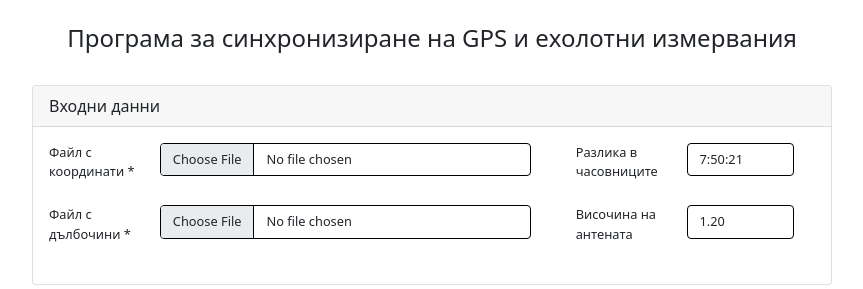
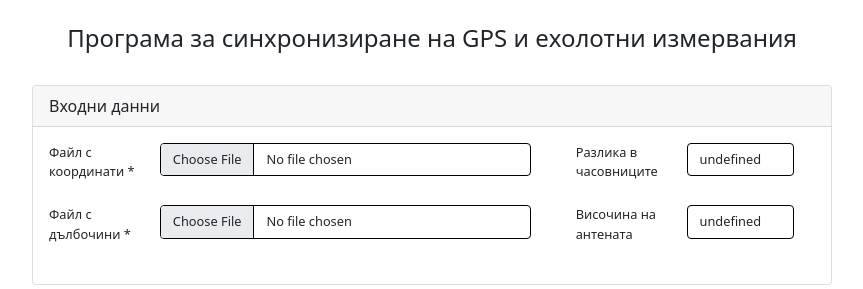
Before and after one commit to zdravko-nestorov/marine-geodesy, an Angular app: page / in a window 1280 px wide. Shown: the top 289 px of the page, without its empty margins (208-1071 px from the left). Built offline with nearby package versions, Linux system fonts and the light colour scheme.

Commit message:
Remove default values

```diff
--- a/src/app/components/app-form/app-form.component.html
+++ b/src/app/components/app-form/app-form.component.html
@@ -21,7 +21,6 @@
       deltaTitle="Разлика в часовниците"
       deltaPattern="{{PATTERN_COORDINATES_CLOCK_DELTA}}"
       deltaPlaceholder="hh:mm:ss"
-      deltaDefaultValue="7:50:21"
       (inputDataChange)="inputDataChange($event, 'coordinates')">
     </app-input-data>
 
@@ -30,7 +29,6 @@
       deltaTitle="Височина на антената"
       deltaPattern="{{PATTERN_DEPTHS_HEIGHT_DELTA}}"
       deltaPlaceholder="m.cm"
-      deltaDefaultValue="1.20"
       (inputDataChange)="inputDataChange($event, 'depths')">
     </app-input-data>
   </app-card>
```
